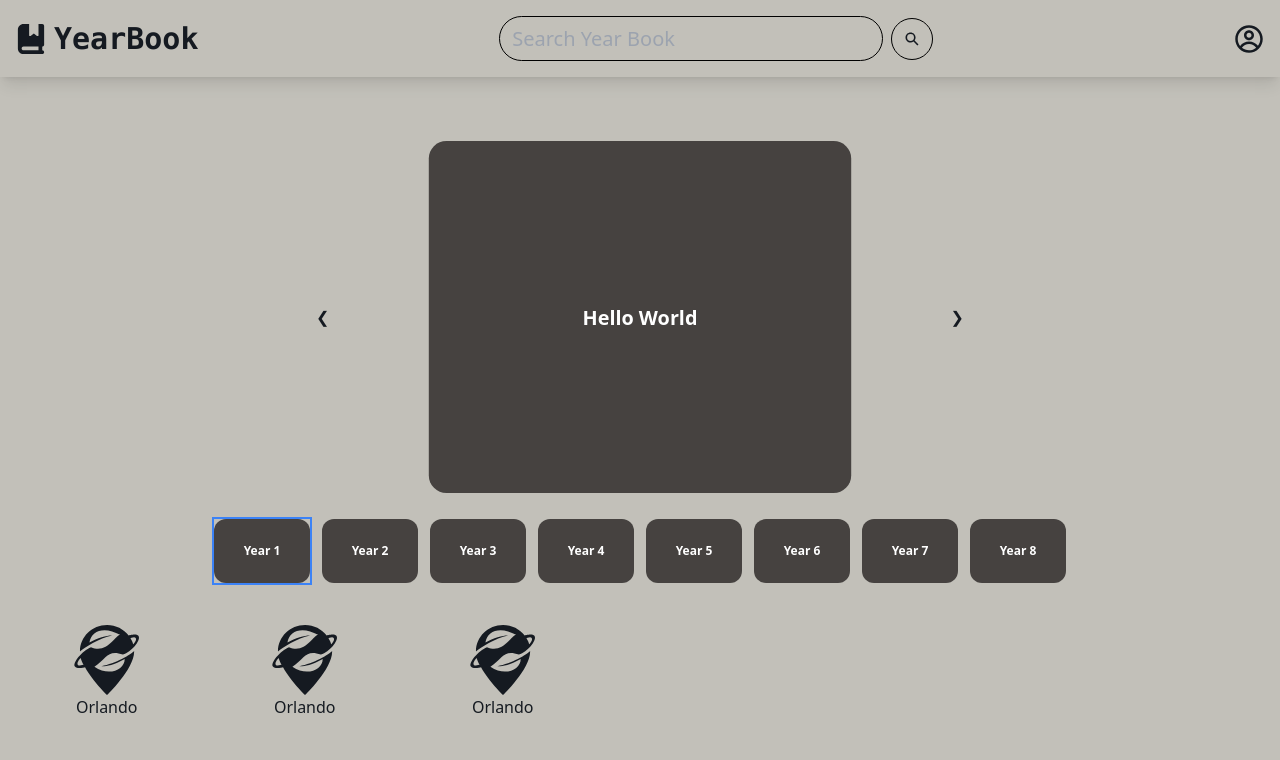
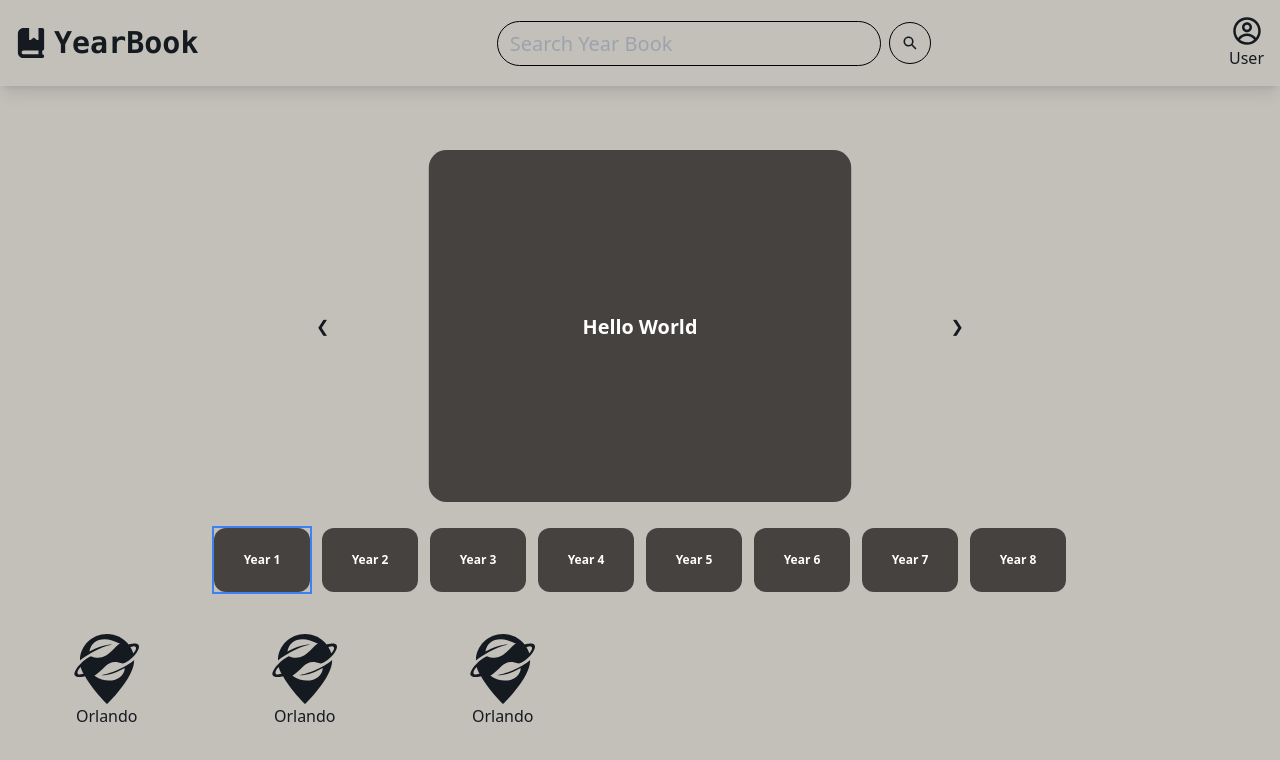
Before and after one commit to Hardelzs/year-book, a React (Vite) app: page /YearBook in a window 1280 px wide. Shown: the top 760 px of the page. Built offline with nearby package versions, Linux system fonts and the light colour scheme; no server answers.

Commit message:
Navigation

```diff
--- a/src/Components/Navigation.jsx
+++ b/src/Components/Navigation.jsx
@@ -16,12 +16,13 @@ const Navigation = ({ userData }) => {
   return (
     <>
       {/* Profile Icon to Open Sidebar */}
-      <div className="relative flex justify-center items-center">
+      <div className="relative flex flex-col justify-center items-center">
         <CgProfile
           size={30}
           onClick={toggleSidebar}
           className="cursor-pointer hover:text-gray-500 text-[#151a21]"
         />
+        {userData?.username || "User"}
       </div>
 
       {/* Sidebar */}
```
